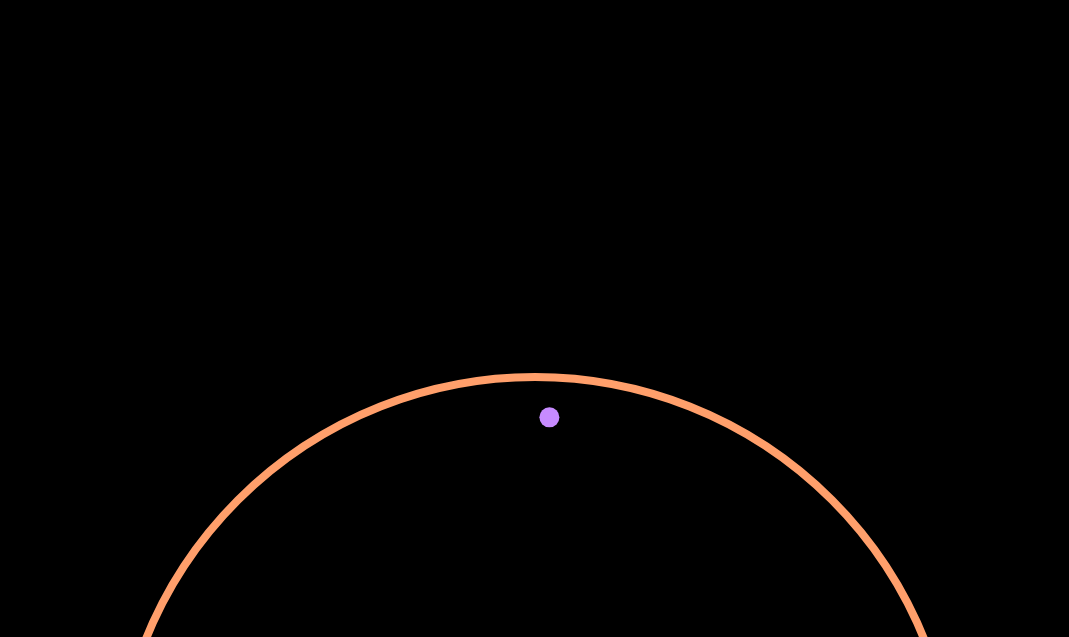
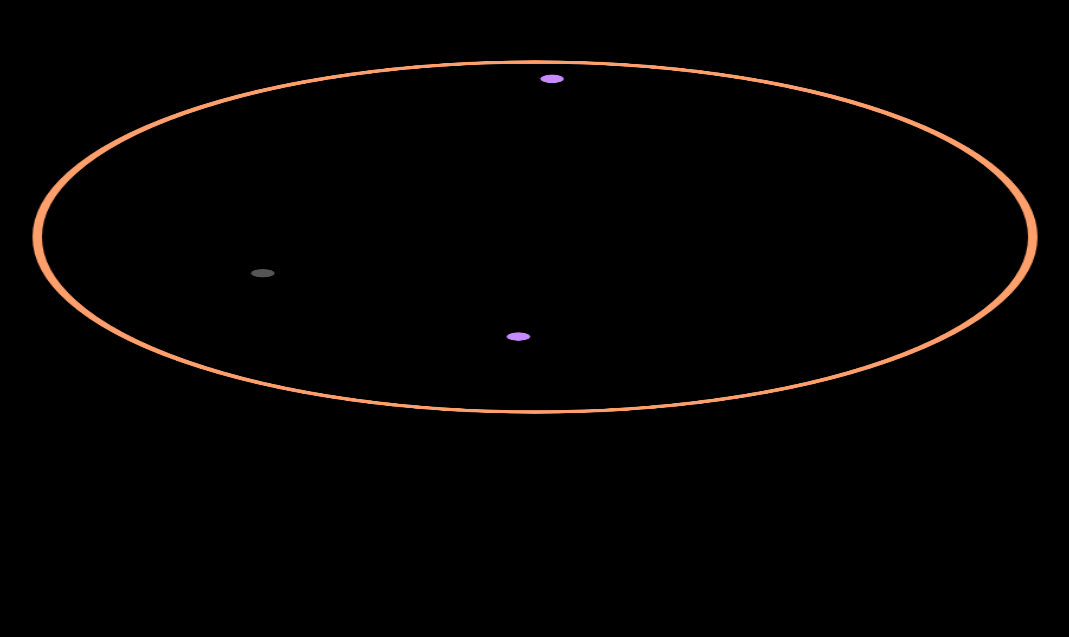
Before and after one commit to Adiii132/Zen-Balls, a plain HTML site: page index.html in a window 1280 px wide. Shown: the part 163-800 px from the top of the page, without its empty margins (105-1174 px from the left). Drawn offline with Linux system fonts and the light colour scheme.

Commit message:
Update index.html

```diff
--- a/index.html
+++ b/index.html
@@ -10,14 +10,23 @@
       margin: 0;
       padding: 0;
       background: black;
+      width: 100%;
       height: 100%;
       overflow: hidden;
     }
 
+    body {
+      display: flex;
+      justify-content: center;
+      align-items: center;
+    }
+
     canvas {
-      display: block;
-      margin: 0 auto;
       background: black;
+      width: 100vw;
+      height: auto;
+      max-height: 100vh;
+      aspect-ratio: 9 / 16;
       touch-action: none;
     }
   </style>
@@ -31,12 +40,15 @@
   const canvas = document.getElementById("c");
   const ctx = canvas.getContext("2d");
 
-  // TikTok format
-  canvas.width = 1080;
-  canvas.height = 1920;
+  // LOGICZNA rozdzielczość TikTok
+  const LOGICAL_W = 1080;
+  const LOGICAL_H = 1920;
 
-  const W = canvas.width;
-  const H = canvas.height;
+  canvas.width = LOGICAL_W;
+  canvas.height = LOGICAL_H;
+
+  const W = LOGICAL_W;
+  const H = LOGICAL_H;
 
   const arena = {
     x: W / 2,
@@ -58,7 +70,7 @@
       this.vx = (Math.random() - 0.5) * 6;
       this.vy = 0;
 
-      this.life = Math.random() * 2000 + 2000; // 2–4s
+      this.life = Math.random() * 2000 + 2000;
       this.frozen = false;
     }
 
@@ -148,7 +160,6 @@
     last = t;
 
     ctx.clearRect(0, 0, W, H);
-
     drawArena();
 
     for (const b of balls) {
@@ -161,7 +172,7 @@
 
   function spawn() {
     balls.push(new Ball());
-    if (balls.length > 70) balls.shift(); // litość dla telefonu
+    if (balls.length > 70) balls.shift();
   }
 
   spawn();
```
